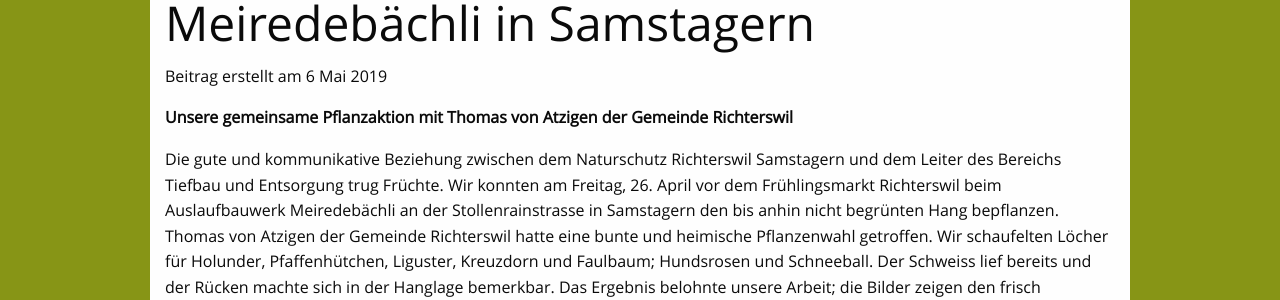
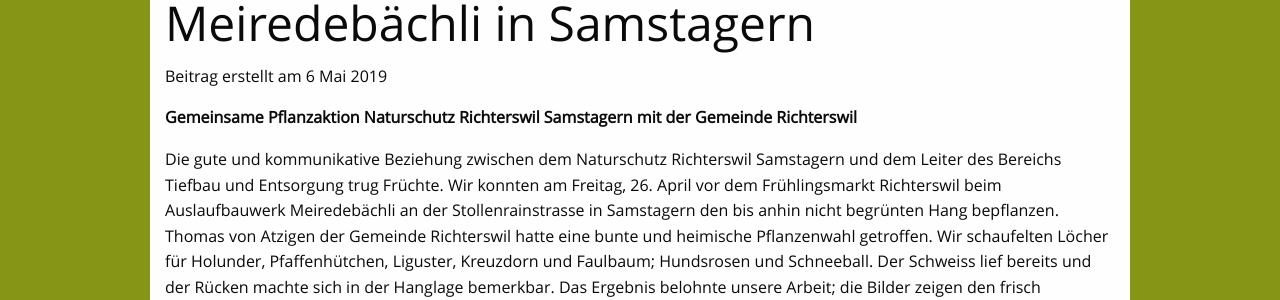
Before and after one commit to Naturschutz-Richterswil-Samstagern/Naturschutz-Richterswil-Samstagern.github.io, a Jekyll site: the page built from _posts/news/2019-05-06-meiredebaechli.md, in a window 1280 px wide. Shown: the part 436-736 px from the top of the page. Built offline with Jekyll 4.4.1, drawn with Linux system fonts in a browser that asks for light colours; comment, search, counter and statistics services are not loaded; some of the changed text lies outside the part shown.

Commit message:
Update 2019-05-06-meiredebaechli.md

```diff
--- a/_posts/news/2019-05-06-meiredebaechli.md
+++ b/_posts/news/2019-05-06-meiredebaechli.md
@@ -8,14 +8,14 @@ published: true
 tagline: Unsere gemeinsame Pflanzaktion mit Thomas von Atzigen der Gemeinde Richterswil
 ---
 
-**Unsere gemeinsame Pflanzaktion mit Thomas von Atzigen der Gemeinde Richterswil**
+**Gemeinsame Pflanzaktion Naturschutz Richterswil Samstagern mit der Gemeinde Richterswil**
 
 
-Die gute und kommunikative Beziehung zwischen dem Naturschutz Richterswil Samstagern und dem Leiter des Bereichs Tiefbau und Entsorgung trug Früchte. Wir konnten am Freitag, 26. April vor dem Frühlingsmarkt Richterswil beim Auslaufbauwerk Meiredebächli an der Stollenrainstrasse in Samstagern den bis anhin nicht begrünten Hang bepflanzen. Thomas von Atzigen der Gemeinde Richterswil hatte eine bunte und heimische Pflanzenwahl getroffen. Wir schaufelten Löcher für Holunder, Pfaffenhütchen, Liguster, Kreuzdorn und Faulbaum; Hundsrosen und Schneeball. Der Schweiss lief bereits und der Rücken machte sich in der Hanglage bemerkbar. Das Ergebnis belohnte unsere Arbeit; die Bilder zeigen den frisch bepflanzten Hang. Zufrieden zog unsere Pflanzgruppe ins Wochenende.
+Die gute und kommunikative Beziehung zwischen dem Naturschutz Richterswil Samstagern und dem Leiter des Bereichs Tiefbau und Entsorgung trug Früchte. Wir konnten am Freitag, 26. April vor dem Frühlingsmarkt Richterswil beim Auslaufbauwerk Meiredebächli an der Stollenrainstrasse in Samstagern den bis anhin nicht begrünten Hang bepflanzen.
+Thomas von Atzigen der Gemeinde Richterswil hatte eine bunte und heimische Pflanzenwahl getroffen. Wir schaufelten Löcher für Holunder, Pfaffenhütchen, Liguster, Kreuzdorn und Faulbaum; Hundsrosen und Schneeball. Der Schweiss lief bereits und der Rücken machte sich in der Hanglage bemerkbar. Das Ergebnis belohnte unsere Arbeit; die Bilder zeigen den frisch bepflanzten Hang. Zufrieden zog unsere Pflanzgruppe ins Wochenende.
 
 
 <img class="float-left mr-20" src="/images/news/meired4.jpg" />
 
 
-
 <img class="float-right ml-20" src="/images/news/meired5.jpg" />
```
